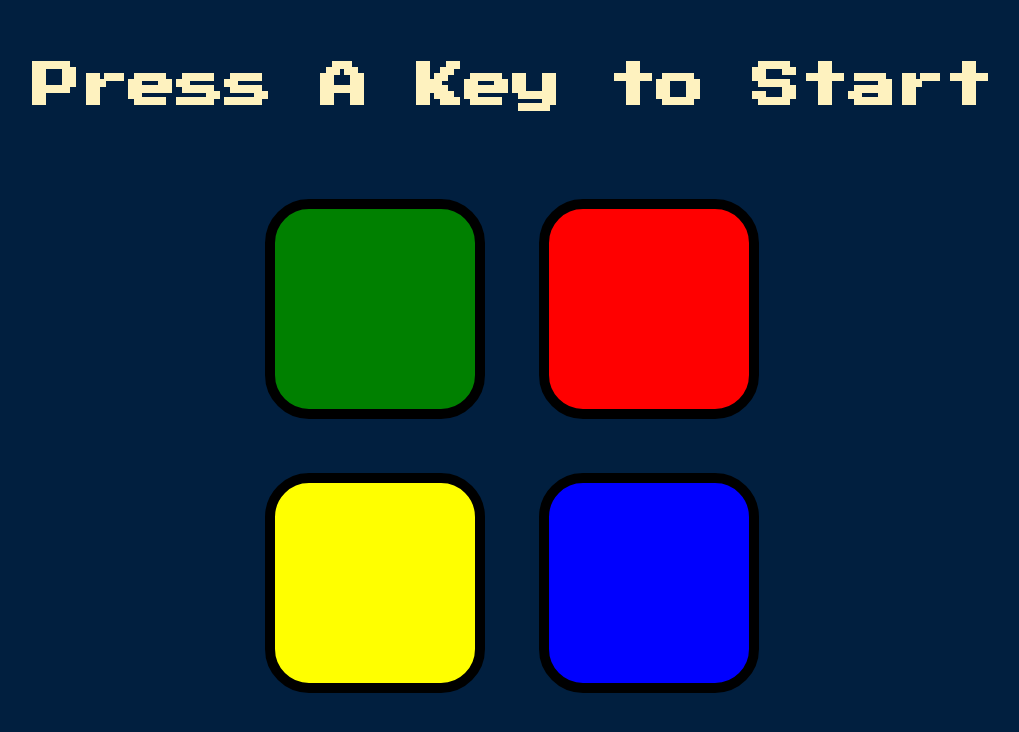
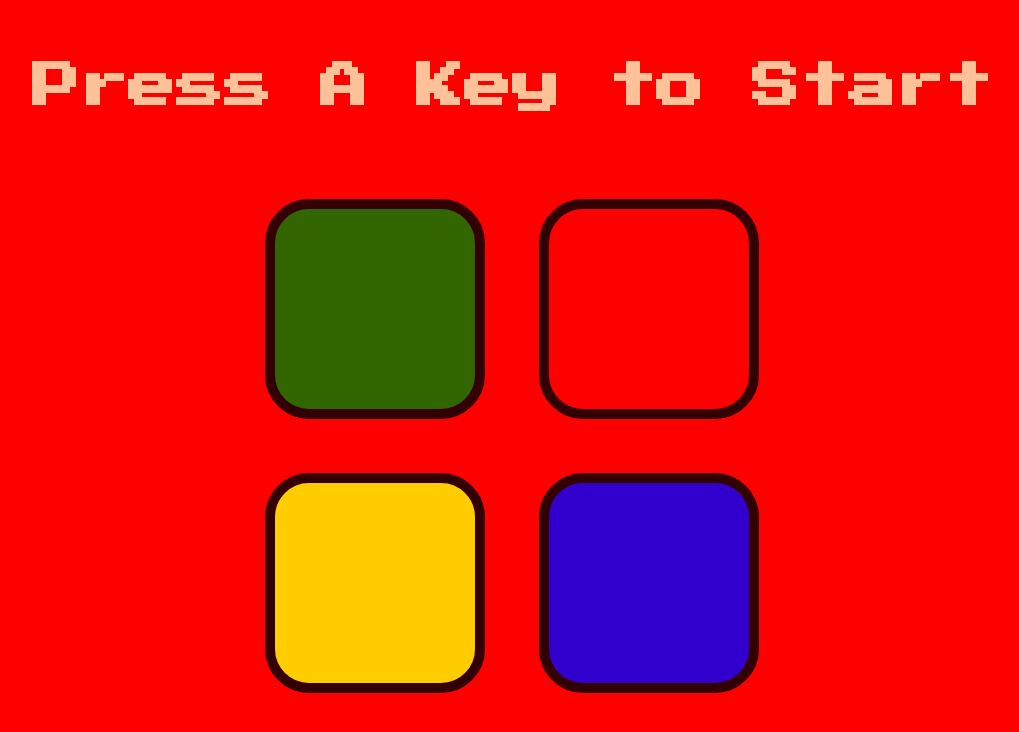
Before and after one commit to elaph-hilful/classic-simon-game, a plain HTML site: page index.html in a window 1280 px wide. Both pictures are taken after a click on the element 503 px from the left and 309 px from the top of the page. Shown: the whole page, without its empty margins (128-1147 px from the left). Drawn offline with nearby package versions, Linux system fonts and the light colour scheme.

Commit message:
Added game-over background

```diff
--- a/game.js
+++ b/game.js
@@ -14,7 +14,31 @@ var started = false;
       started = true;
     }
   });
+
+  function checkAnswer(currentLevel){
+    if (gamePattern[currentLevel] === userClickedPattern[currentLevel])
+    {
+        console.log("Success!");
+        if(userClickedPattern.length === gamePattern.length)
+        {
+            setTimeout(() => {
+                nextSequence();
+            }, 1000);
+        }
+    }
+    else{
+        console.log("Wrong");
+        playSound("wrong");
+        $("body").addClass("game-over");
+        setTimeout(() => {
+            $(body).removeClass("game-over");
+        }, 200);
+    }
+}
+
+
 function nextSequence(){
+    userClickedPattern = [];
     level++;
     $("#level-title").text("Level "+ level);
     var randomNumber = Math.floor(Math.random()*4);
@@ -34,6 +58,7 @@ function nextSequence(){
 $(".btn").click(function() {
     var userChosenColour = $(this).attr("id");
     userClickedPattern.push(userChosenColour);
+    checkAnswer(userClickedPattern.length - 1);
     playSound(userChosenColour);
     animatePress(userChosenColour);
 });
--- a/index.html
+++ b/index.html
@@ -1,43 +1,31 @@
 <!DOCTYPE html>
 <html lang="en" dir="ltr">
-
   <head>
-  <meta charset="utf-8">
-  <title>Simon</title>
-  <link rel="stylesheet" href="styles.css">
-  <link href="https://fonts.googleapis.com/css?family=Press+Start+2P" rel="stylesheet">
+    <meta charset="utf-8" />
+    <title>Simon Game</title>
+    <link rel="stylesheet" href="styles.css" />
+    <link
+      href="https://fonts.googleapis.com/css?family=Press+Start+2P"
+      rel="stylesheet"
+    />
   </head>
 
   <body>
     <h1 id="level-title">Press A Key to Start</h1>
     <div class="container">
       <div lass="row">
+        <div type="button" id="green" class="btn green"></div>
 
-      <div type="button" id="green" class="btn green">
-
-      </div>
-
-      <div type="button" id="red" class="btn red">
-
-      </div>
+        <div type="button" id="red" class="btn red"></div>
       </div>
 
       <div class="row">
-
-      <div type="button" id="yellow" class="btn yellow">
-
+        <div type="button" id="yellow" class="btn yellow"></div>
+        <div type="button" id="blue" class="btn blue"></div>
       </div>
-      <div type="button" id="blue" class="btn blue">
-
-      </div>
-
-    </div>
-
     </div>
 
     <script src="https://ajax.googleapis.com/ajax/libs/jquery/3.6.0/jquery.min.js"></script>
     <script src="game.js"></script>
-
   </body>
-
 </html>
```
Lines whose indentation alone changed are shown as unchanged.
